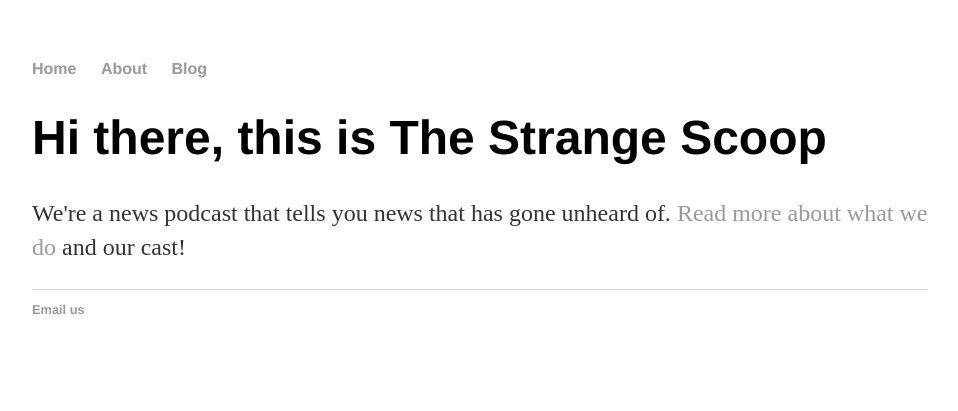
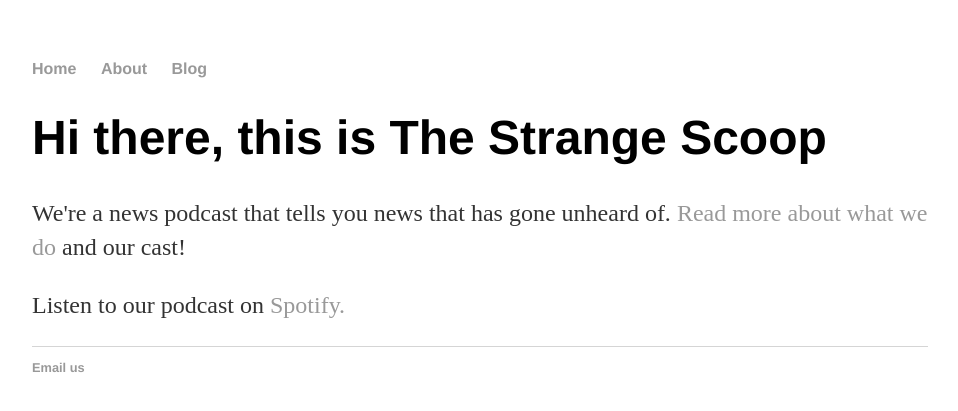
Before and after one commit to strangescoop/strangescoop.github.io, a Jekyll site: the page built from index.html, in a window 1280 px wide. Shown: the top 411 px of the page, without its empty margins (160-1118 px from the left). Built offline with Jekyll 4.4.1, drawn with Linux system fonts in a browser that asks for light colours.

Commit message:
Added link to Spotify

```diff
--- a/index.html
+++ b/index.html
@@ -5,4 +5,7 @@ title: Christian Loera, Engineer
 <div class="blurb">
 	<h1>Hi there, this is The Strange Scoop</h1>
 	<p>We're a news podcast that tells you news that has gone unheard of. <a href="/about">Read more about what we do</a> and our cast!</p>
+
+        <p></p>
+        <p>Listen to our podcast on <a href="https://open.spotify.com/show/69NV7h2RcTKEsxgj3p9wcj">Spotify.</a></p>
 </div><!-- /.blurb -->
```
